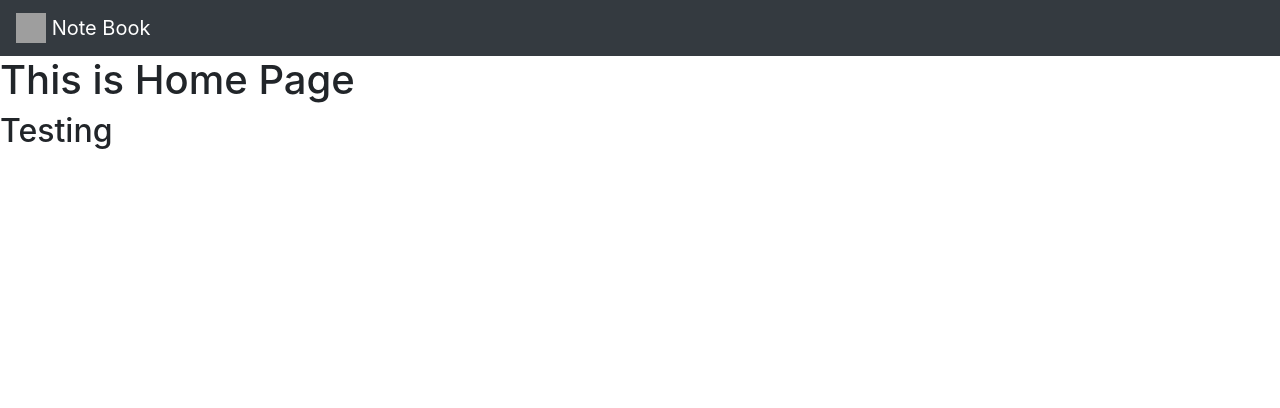
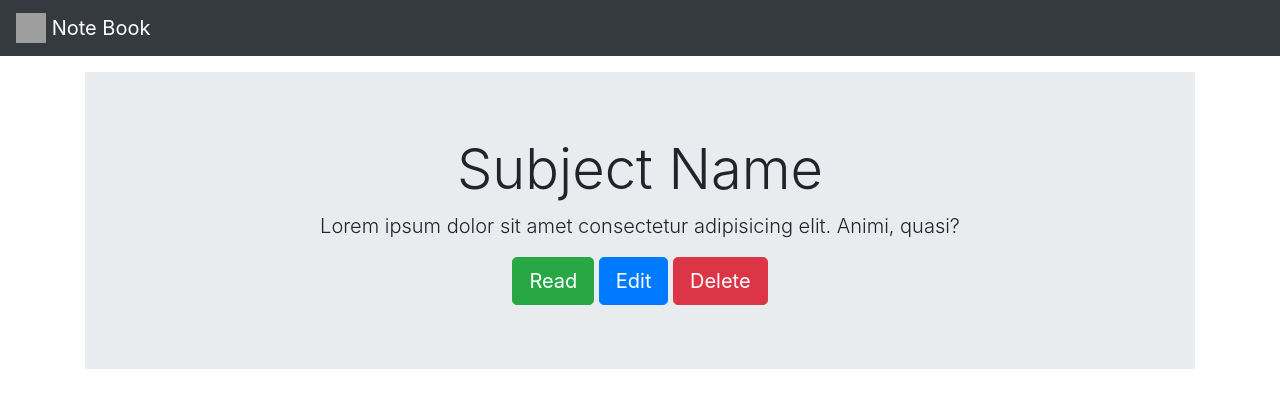
Before and after one commit to d-shaktiranjan/E_Note_Book, a Django app: page / in a window 1280 px wide. Shown: the top 408 px of the page. Run offline with Django 3.2, Linux system fonts and the light colour scheme; grey boxes are pictures that could not be loaded.

Commit message:
Jumbotron added

```diff
--- a/templates/index.html
+++ b/templates/index.html
@@ -5,6 +5,15 @@ Note Book
 {% endblock title %}
 
 {% block body %}
-<h1>This is Home Page</h1>
-<h2>Testing</h2>
+<div class="container text-center my-3">
+    <div class="jumbotron jumbotron-fluid">
+        <div class="container">
+            <h1 class="display-4">Subject Name</h1>
+            <p class="lead">Lorem ipsum dolor sit amet consectetur adipisicing elit. Animi, quasi?</p>
+            <button type="button" class="btn btn-success btn-lg">Read</button>
+            <button type="button" class="btn btn-primary btn-lg">Edit</button>
+            <button type="button" class="btn btn-danger btn-lg">Delete</button>
+        </div>
+    </div>
+</div>
 {% endblock body %}
```
